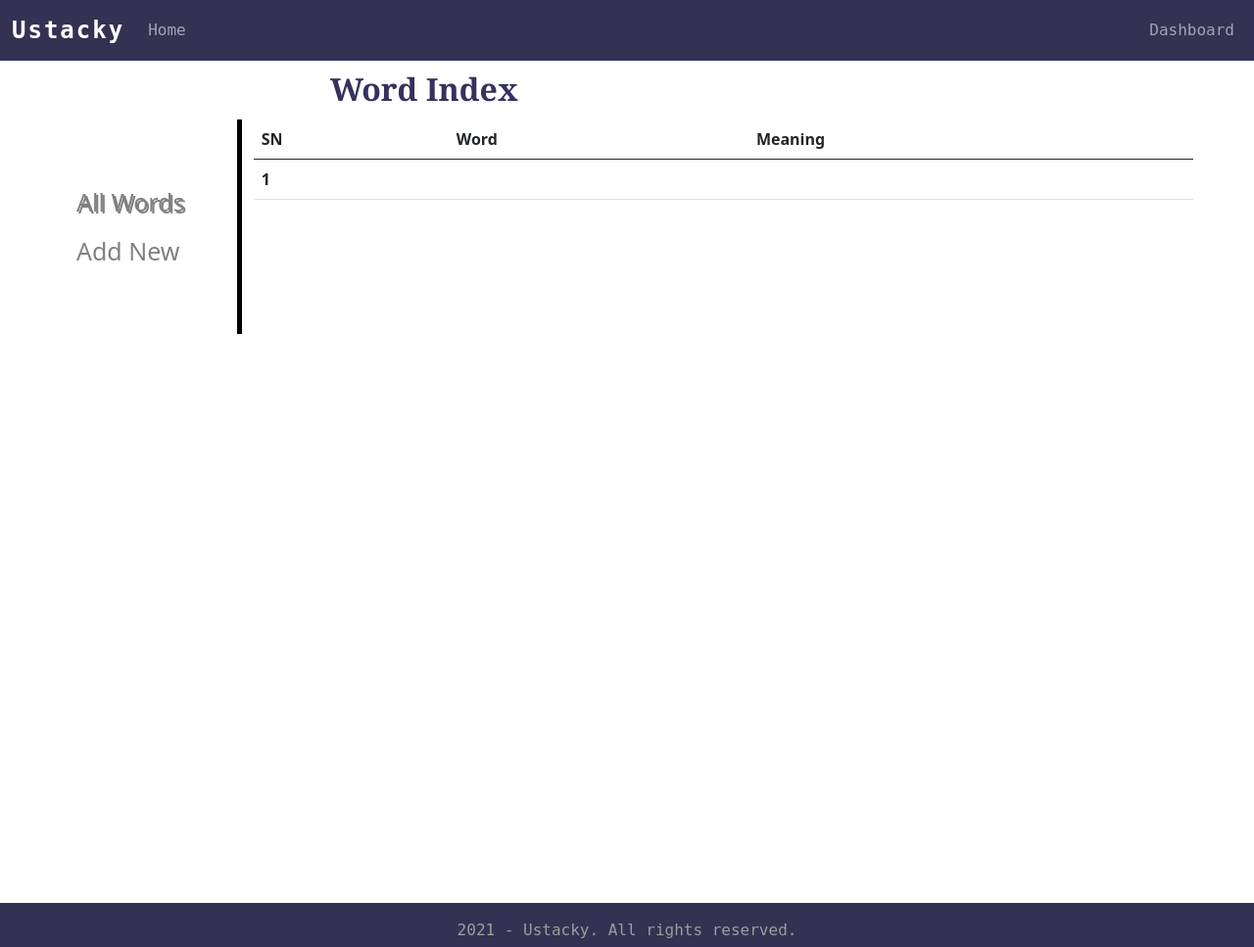
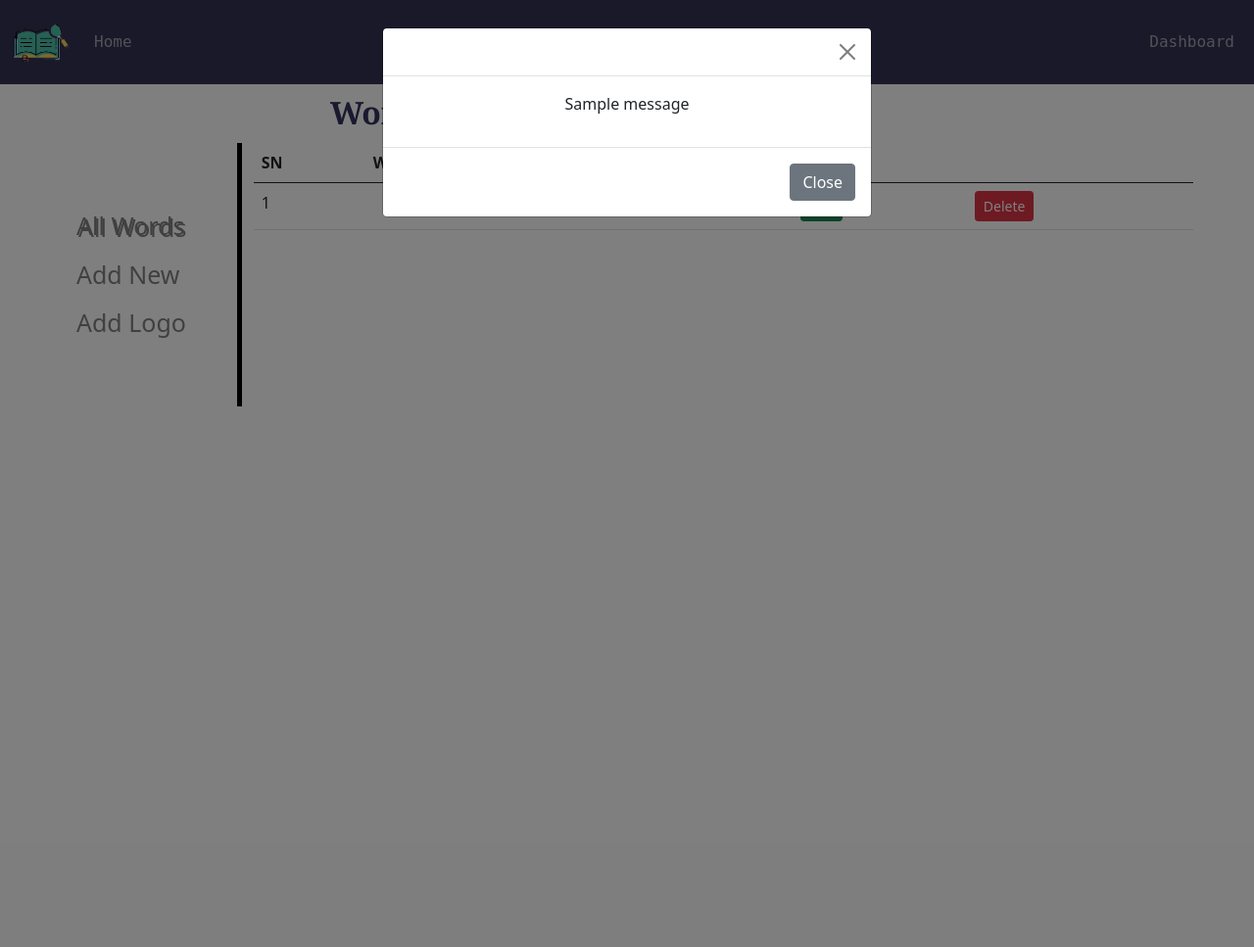
Before and after one commit to faozziyyah/Dictionary-app, a Flask app: page /dashboard in a window 1280 px wide. Shown: the whole page at 98% size. After the commit the page ends 415 px from the top, so only its background shows below. Run offline with Flask 2, Linux system fonts and the light colour scheme; tables that the repository leaves empty or names only in its code hold one stand-in row (values such as "Sample post"); one stand-in notice (Sample message) is shown; lists and menus that the app fills with data are empty; some libraries are stand-ins or nearby versions.

Commit message:
completed

```diff
--- a/app.py
+++ b/app.py
@@ -1,10 +1,12 @@
-from flask import Flask, render_template, url_for, request
+import os
+from flask import Flask, render_template, url_for, request, flash, current_app
 from flaskext.mysql import MySQL
 import pymysql.cursors
 import json
 
 app = Flask(__name__)
 
+app.secret_key = 'secret'
 app.config['MYSQL_DATABASE_HOST'] = 'localhost'
 app.config['MYSQL_DATABASE_DB'] = 'dictionary'
 app.config['MYSQL_DATABASE_USER'] = 'root'
@@ -17,14 +19,17 @@
     user_response = ' '
     if request.method == 'POST':
         user_input = request.form['word']
-        conn = mysql.get_db()
-        cur = conn.cursor()
-        cur.execute('select meaning from word where word=%s', (user_input))
-        rv = cur.fetchall()
-        if (len(rv) > 0):
-            user_response = rv[0]['meaning']
+        if user_input == ' ':
+            flash("You did not enter a valid word, please try again.")
         else:
-            user_response = "The word cannot be found in this dictionary, please try again with another word."
+            conn = mysql.get_db()
+            cur = conn.cursor()
+            cur.execute('select meaning from word where word=%s', (user_input))
+            rv = cur.fetchall()
+            if (len(rv) > 0):
+                user_response = rv[0]['meaning']
+            else:
+                flash("The word cannot be found in this dictionary, please try again with another word.")
 
     return render_template('index.html', user_response=user_response)
 
@@ -43,13 +48,60 @@
     req = request.get_json()
     word = req['word']
     meaning = req['meaning']
-    conn = mysql.get_db()
-    cur = conn.cursor()
-    cur.execute('insert into word(word, meaning) VALUES (%s, %s)', (word, meaning))
-    conn.commit()
-    cur.close()
+    if  word == ' ' or meaning == ' ':
+        flash('Please fill in all fields to add a new word')
+    else:
+        conn = mysql.get_db()
+        cur = conn.cursor()
+        cur.execute('insert into word(word, meaning) VALUES (%s, %s)', (word, meaning))
+        conn.commit()
+        cur.close()
+        flash('word successfully added!')
 
     return json.dumps('success')
 
+@app.route('/word/<id>/delete', methods=['POST'])
+def delete_word(id):
+    word_id = id
+    conn = mysql.get_db()
+    cur = conn.cursor()
+    cur.execute(' delete from word where id=%s ', (word_id))
+    conn.commit()
+    cur.close()
+    flash('word successfully deleted!')
+
+    return json.dumps('success')
+
+@app.route('/word/<id>/edit', methods=['POST'])
+def edit_word(id):
+    word_id = id
+    req = request.get_json()
+    word = req['word']
+    meaning = req['meaning']
+    if  word == ' ' or meaning == ' ':
+        flash('Please fill in all fields to update a word')
+    else:
+        conn = mysql.get_db()
+        cur = conn.cursor()
+        cur.execute(' update word set word=%s, meaning=%s where id=%s ', (word, meaning, word_id))
+        conn.commit()
+        cur.close()
+        flash('word successfully updated')
+
+    return json.dumps('success')
+
+@app.route('/add_logo', methods=['POST'])
+def add_logo():
+    image = request.files['file']
+
+    if image:
+        filepath = os.path.join(current_app.root_path, 'static/images/logo.png')
+        image.save(filepath)
+        flash('image successfully added!')
+    else:
+        flash('error adding image!')
+
+    return 'success'
+
 if __name__ == '__main__':
     app.run(debug=True)
--- a/static/css/style.css
+++ b/static/css/style.css
@@ -14,10 +14,17 @@
   }
 
   .navbar-brand {
+    height: 70px;
     font-size: 24px;
     font-weight: bold;
     letter-spacing: 2px;
   }
+
+  .navbar-brand > img {
+    height: 100%;
+    width: 100%;
+  }
+
 /* home page */
   .container-fluid > .row{
     padding: 60px 50px 0 50px;
--- a/static/js/scripts.js
+++ b/static/js/scripts.js
@@ -1,16 +1,51 @@
 $( window ).on("load", function() {
+    $("#myModal").modal("show");
     $("#word-form").hide();
+    $("#logo-form").hide();
+    $(".edit-word, .edit-meaning").hide();
+    $(".submit, .cancel").parent().hide();
 
     $('#word-index').click(function() {
         location.reload();
     });
 
     $('#word-add').click(function() {
-        $("a").removeClass("side-active");
+        $("#word-index, #logo-add").removeClass("side-active");
         $(this).addClass('side-active');
         $('#word-form').show();
+        $('#logo-form').hide();
     });
 
+    // upload image operation
+    $('#logo-add').click(function() {
+        $("#word-index, #word-add").removeClass("side-active");
+        $(this).addClass('side-active');
+        $('#word-form').hide();
+        $('#logo-form').show();
+    });
+
+    $("#logo-form").submit(function() {
+        let data = new FormData();
+        data.append('file', $('#logo')[0].files[0]);
+
+        $.ajax({
+            url: '/add_logo',
+            type: 'POST',
+            data: data,
+            enctype: 'multipart/form-data',
+            processData: false,
+            contentType: false,
+            success: function(data) {
+                location.reload();
+            },
+            error: function(err) {
+                console.log(err);
+            }
+        })
+    });
+
+
+    //create operation
     $("#word-form").submit(function() {
         let word = $('#word').val();
         let meaning = $('#meaning').val();
@@ -33,7 +68,66 @@
         })
     });
 
+    // delete operation
+    $(".delete").click(function() {
+        let word_id = $(this).attr('id');
+
+        $.ajax({
+            url: '/word/' + word_id + '/delete',
+            type: 'POST',
+            success: function(data) {
+                location.reload();
+            },
+            error: function(err) {
+                console.log(err);
+            }
+        });
+    });
+
+        // update operation
+        $(".edit").click(function() {
+            let parent = $(this).parents('tr');
+            parent.find(".edit-word, .edit-meaning").show();
+            parent.find(".word-word, .word-meaning").hide();
+            parent.find(".submit, .cancel").parent().show();
+            parent.find(".edit, .delete").parent().hide();
+        });
+
+    $('.cancel').click(function() {
+        location.reload();
+    });
+
+    $(".update-form").submit(function() {
+        let parent = $(this).parents('tr');
+        let word = parent.find('input').val();
+        let meaning = parent.find('textarea').val();
+        let word_id = parent.find('.submit').attr('id');
+
+        $.ajax({
+            url: '/word/' + word_id + '/edit',
+            type: 'POST',
+            dataType: 'json',
+            data: JSON.stringify({
+                'word': word,
+                'meaning': meaning
+            }),
+            contentType: 'application/json, charset=utf-8',
+            success: function(data) {
+                location.reload();
+            },
+            error: function(err) {
+                console.log(err);
+            }
+        })
+    });
+
+
     $('#cancel').click(function(){
        location.reload();
       });
+
+      $('#logo-cancel').click(function(){
+        location.reload();
+       });
+
 });
--- a/templates/base.html
+++ b/templates/base.html
@@ -7,7 +7,6 @@
 
     <link rel="stylesheet" href="{{ url_for('static', filename='css/bootstrap.min.css') }}">
     <link rel="stylesheet" href="{{ url_for('static', filename='css/style.css') }}">
-    <script src="https://ajax.googleapis.com/ajax/libs/jquery/3.6.0/jquery.min.js"></script>
     <script src="{{ url_for('static', filename='js/jquery.js') }}"></script>
     <script src="{{ url_for('static', filename='js/bootstrap.js') }}"></script>
     <script src="{{ url_for('static', filename='js/scripts.js') }}"></script>
@@ -15,11 +14,35 @@
 </head>
 <body>
 
+  {% with messages = get_flashed_messages() %}
+  {% if messages %}
+  <div class="modal fade" role="dialog" tabindex="-1" id="myModal">
+    <div class="modal-dialog">
+      <div class="modal-content">
+        <div class="modal-header">
+          <button type="button" class="btn-close" data-bs-dismiss="modal" aria-label="Close"></button>
+        </div>
+        <div class="modal-body text-center">
+          {% for message in messages %}
+              <p>{{ message }}</p>
+          {% endfor %}
+        </div>
+        <div class="modal-footer">
+          <button type="button" class="btn btn-secondary" data-bs-dismiss="modal">Close</button>
+        </div>
+      </div>
+    </div>
+  </div>
+  {% endif %}
+  {% endwith %}
+
     <header>
         <!-- Fixed navbar -->
         <nav class="navbar navbar-expand-md navbar-dark">
           <div class="container-fluid">
-            <a class="navbar-brand" href="{{ url_for('index') }}">Ustacky</a>
+            <a class="navbar-brand" href="{{ url_for('index') }}">
+              <img src="{{ url_for('static', filename='images/logo.png') }}" alt="logo" />
+            </a>
             <button class="navbar-toggler" type="button" data-bs-toggle="collapse" data-bs-target="#navbarCollapse" aria-controls="navbarCollapse" aria-expanded="false" aria-label="Toggle navigation">
               <span class="navbar-toggler-icon"></span>
             </button>
@@ -45,7 +68,7 @@
 
     <footer class="footer mt-auto py-3">
         <div class="container">
-          <span>2021 - Ustacky. All rights reserved.</span>
+          <span>2021. All rights reserved.</span>
         </div>
       </footer>
 
--- a/templates/dashboard.html
+++ b/templates/dashboard.html
@@ -14,7 +14,9 @@
     <h2>Word Index</h2>
 
     <aside class="col-md-2 sidenav">
+
         <a href="#" class="side-active" id="word-index">All Words</a>
+
         <a href="#" id="word-add">Add New</a>
         <div>
             <form action="javascript:0" id="word-form">
@@ -30,6 +32,19 @@
                 <button type="button" class="btn btn-warning btn-block btn-lg" id="cancel">Cancel</button>
             </form>
         </div>
+
+        <a href="#" id="logo-add">Add Logo</a>
+        <div>
+            <form action="javascript:0" id="logo-form" method="POST" enctype="multipart/form-data">
+                <div class="form-group">
+                    <label for="word">Upload:</label>
+                    <input type="file" class="form-control" name="logo" id="logo" accept="image/*" required />
+                </div>
+                <button type="submit" class="btn btn-primary btn-block btn-lg" id="logo-submit">Submit</button>
+                <button type="button" class="btn btn-warning btn-block btn-lg" id="logo-cancel">Cancel</button>
+            </form>
+        </div>
+
     </aside>
 
     <main class="col-md-10">
@@ -39,14 +54,24 @@
                     <th>SN</th>
                     <th>Word</th>
                     <th>Meaning</th>
+                    <th></th>
+                    <th></th>
                 </tr>
             </thead>
             <tbody>
                 {% for word in words %}
                 <tr>
-                    <th>{{ loop.index }}</th>
-                    <th>{{ word['word'] }}</th>
-                    <th>{{ word['meaning'] }}</th>
+                    <td>{{ loop.index }}</td>
+                    <td class="word-word">{{ word['word'] }}</td>
+                    <td class="word-meaning">{{ word['meaning'] }}</td>
+                    <form action="javascript:0" class="update-form">
+                        <td class="edit-word"><input type="text" value="{{ word['word'] }}" required/></td>
+                        <td class="edit-meaning"><textarea required>{{ word['meaning'] }}</textarea></td>
+                        <td><button class="btn btn-sm btn-primary btn-block submit" id="{{ word['id'] }}">Submit</button></td>
+                    </form>
+                    <td><button class="btn btn-sm btn-success btn-block edit" id="{{ word['id'] }}">Edit</button></td>
+                    <td><button class="btn btn-sm btn-danger btn-block delete" id="{{ word['id'] }}">Delete</button></td>
+                    <td><button class="btn btn-sm btn-warning btn-block cancel" id="{{ word['id'] }}">Cancel</button></td>
                 </tr>
             </tbody>
             {% else %}
--- a/templates/index.html
+++ b/templates/index.html
@@ -34,7 +34,7 @@
         </div>
     </div>
 
-    <div class="col-md-6">
+    <div class="col-md-6 image">
         <img src="{{ url_for('static', filename='images/search.svg') }}" alt="" />
     </div>
 
```
Also changed, not shown: README.md (added), static/images/logo.png (added), static/images/screenshot1.png (added), static/images/screenshot2.png (added).
